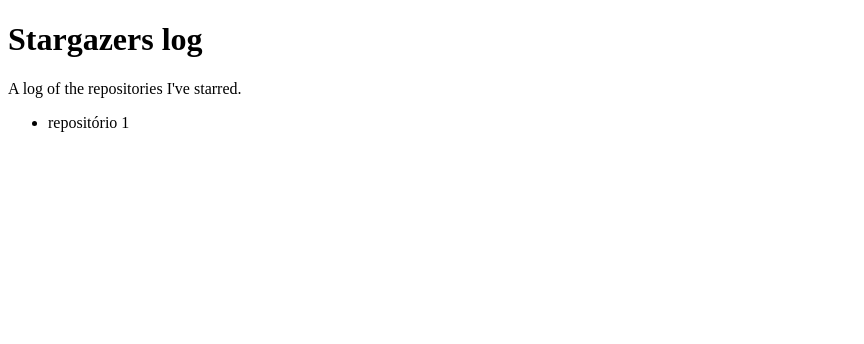
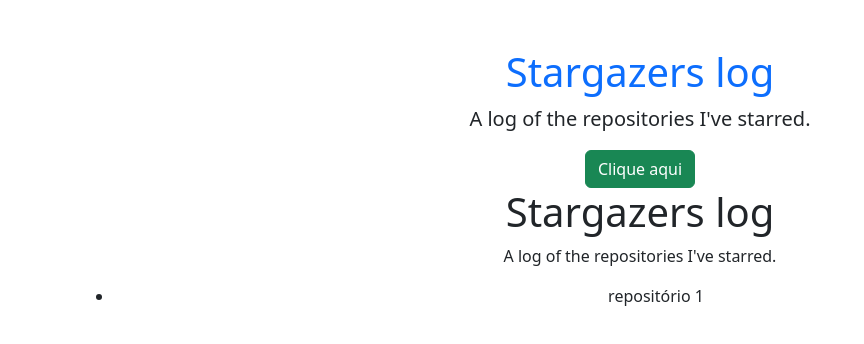
Before and after one commit to p91883210-prog/stargazers-log, a plain HTML site: page index.html in a window 1280 px wide. Shown: the whole page, without its empty margins (0-864 px from the left). Drawn offline with nearby package versions, Linux system fonts and the light colour scheme.

Commit message:
adicionei bootstrap ao index.hatml
Updated HTML structure and added Bootstrap classes for styling.

```diff
--- a/index.html
+++ b/index.html
@@ -1,10 +1,19 @@
 <!DOCTYPE html>
 <html lang="en">
-  <head>
+  <head><head>
+  <meta charset="utf-8">
+  <title>Stargazers log</title>
+  <link href="https://cdn.jsdelivr.net/npm/bootstrap@5.3.0/dist/css/bootstrap.min.css" rel="stylesheet">
+</head>
+
     <meta charset="utf-8">
     <title>Stargazers log</title>
   </head>
-  <body>
+  <body><body class="container text-center mt-5">
+  <h1 class="text-primary">Stargazers log</h1>
+  <p class="lead">A log of the repositories I've starred.</p>
+  <button class="btn btn-success">Clique aqui</button>
+
     <h1>Stargazers log</h1>
     <p>A log of the repositories I've starred.</p>
     <ul> <li>repositório 1 </li></ul>
```
